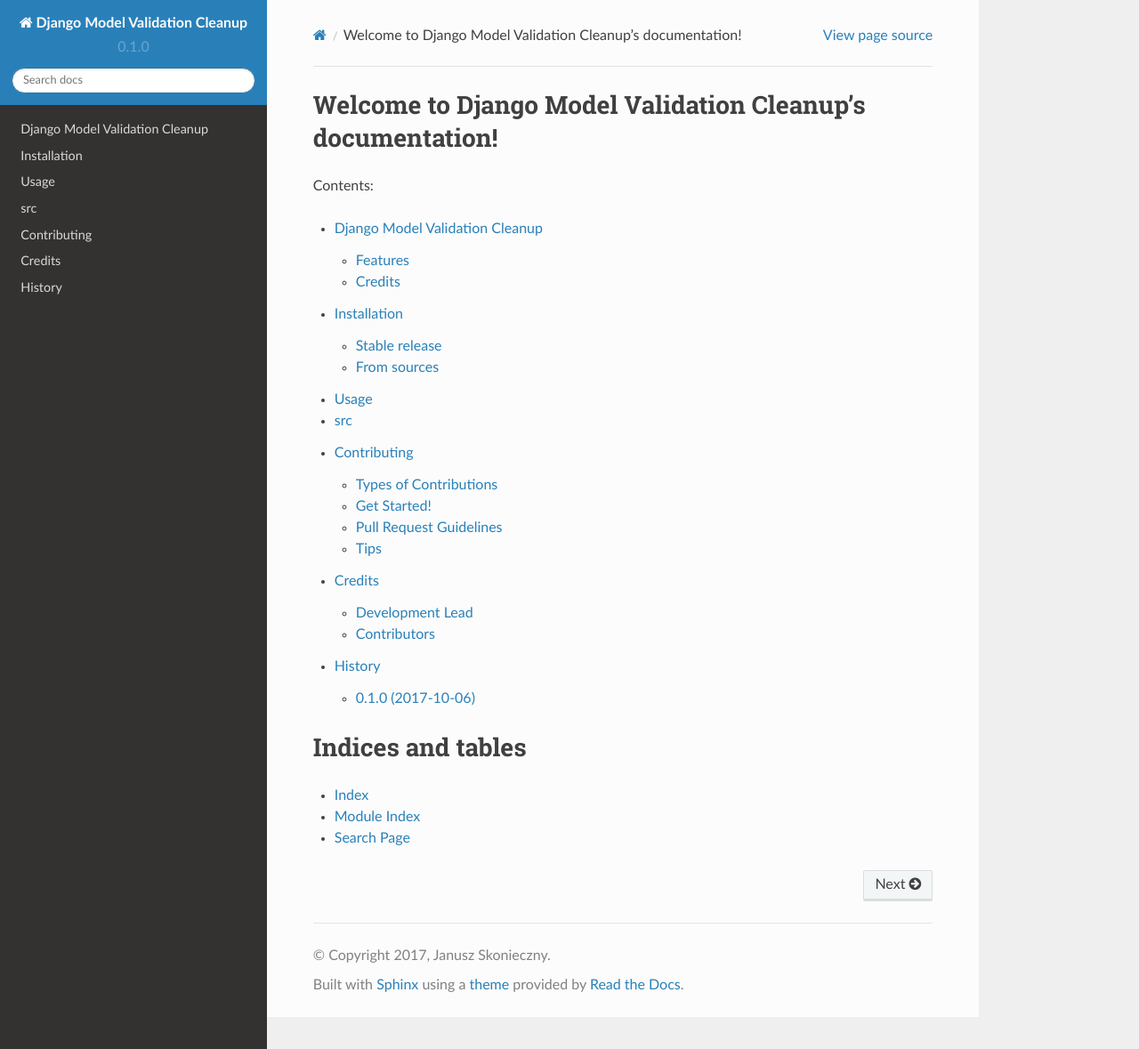
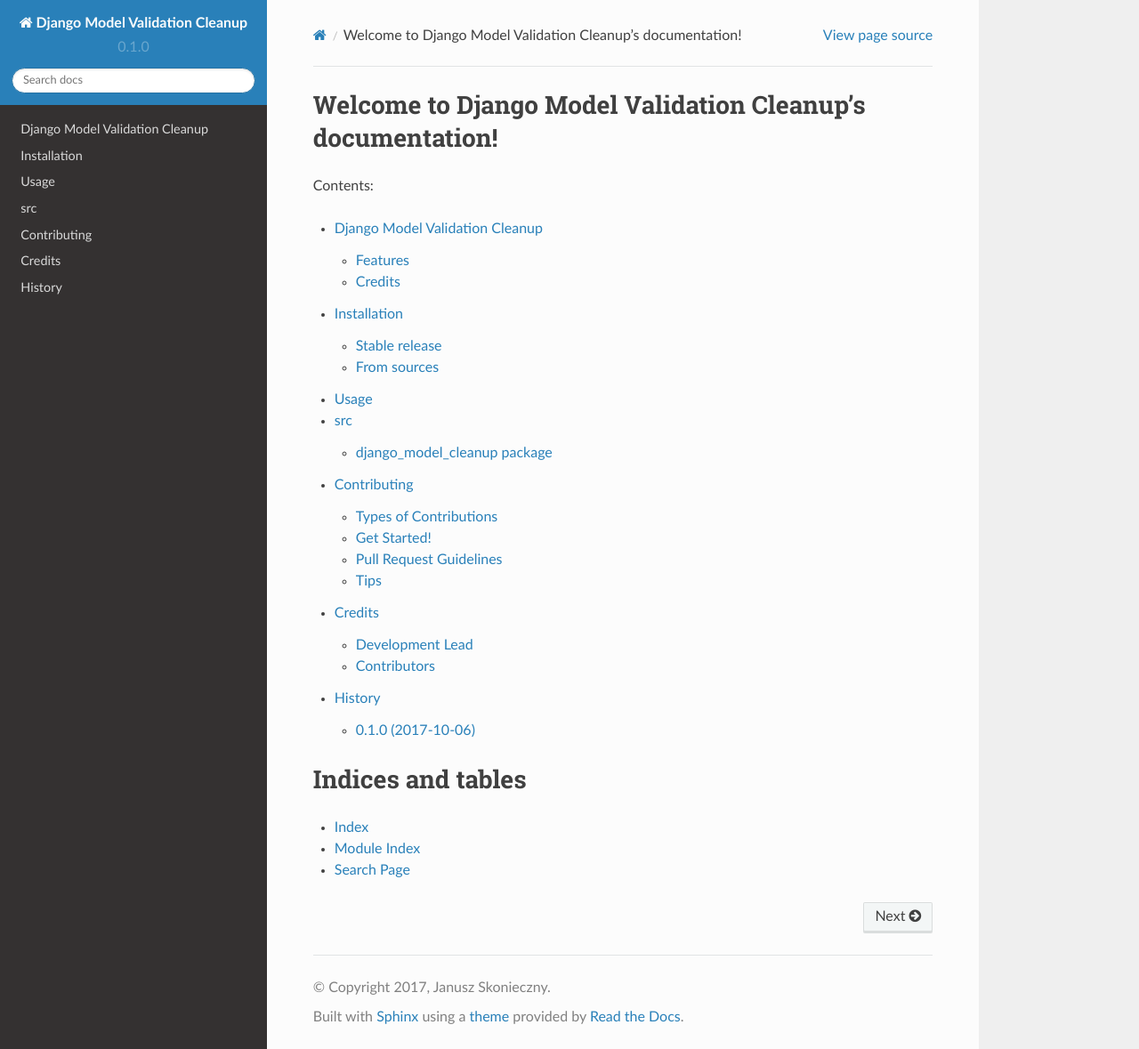
Before and after one commit to wooyek/django-model-cleanup, a Sphinx documentation site: the page built from docs/index.rst, in a window 1280 px wide and 1179 px high. Shown: the whole window at 89% size. Built offline with Sphinx 7.4.7 and the Read the Docs theme 2.0.0, drawn with Linux system fonts in a browser that asks for light colours.

Commit message:
install pagakge in RTD

```diff
--- a/docs/django_model_cleanup.rst
+++ b/docs/django_model_cleanup.rst
@@ -1 +1,10 @@
-TODO
+django\_model\_cleanup package
+==============================
+
+Module contents
+---------------
+
+.. automodule:: django_model_cleanup
+    :members:
+    :undoc-members:
+    :show-inheritance:
```
Also changed, not shown: 1 other file.
